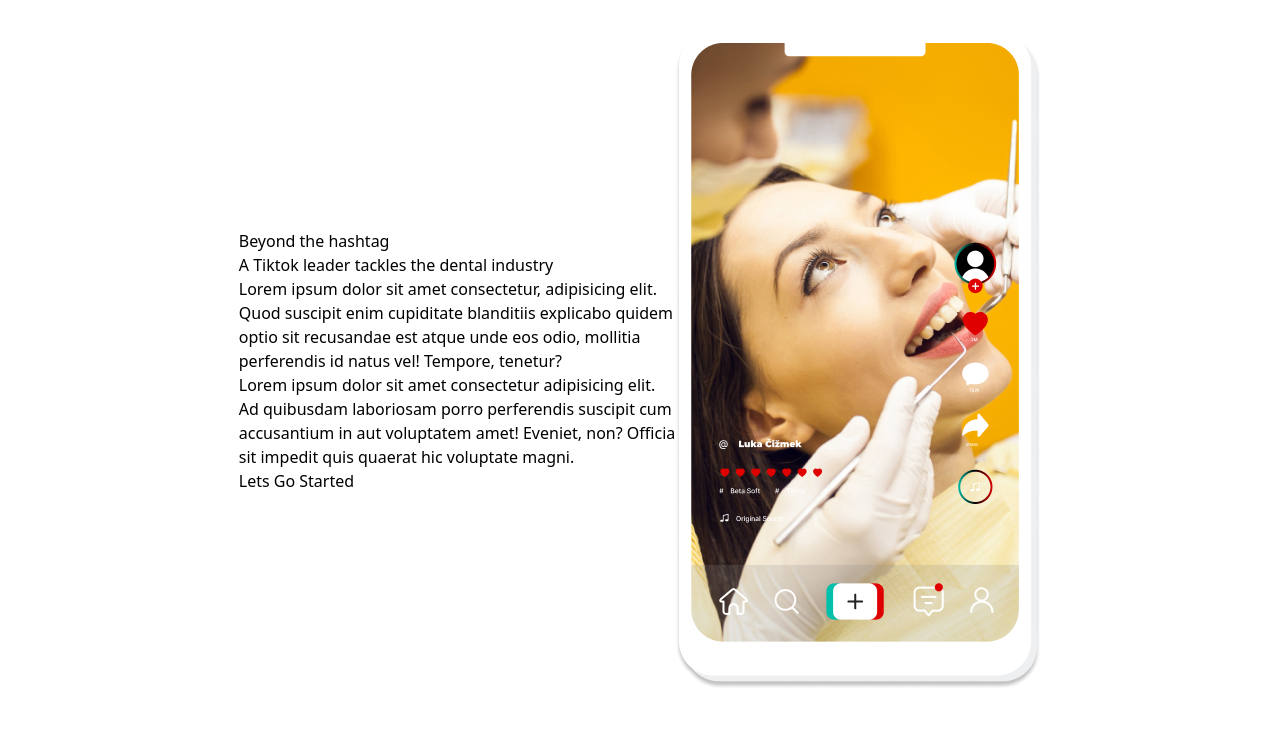
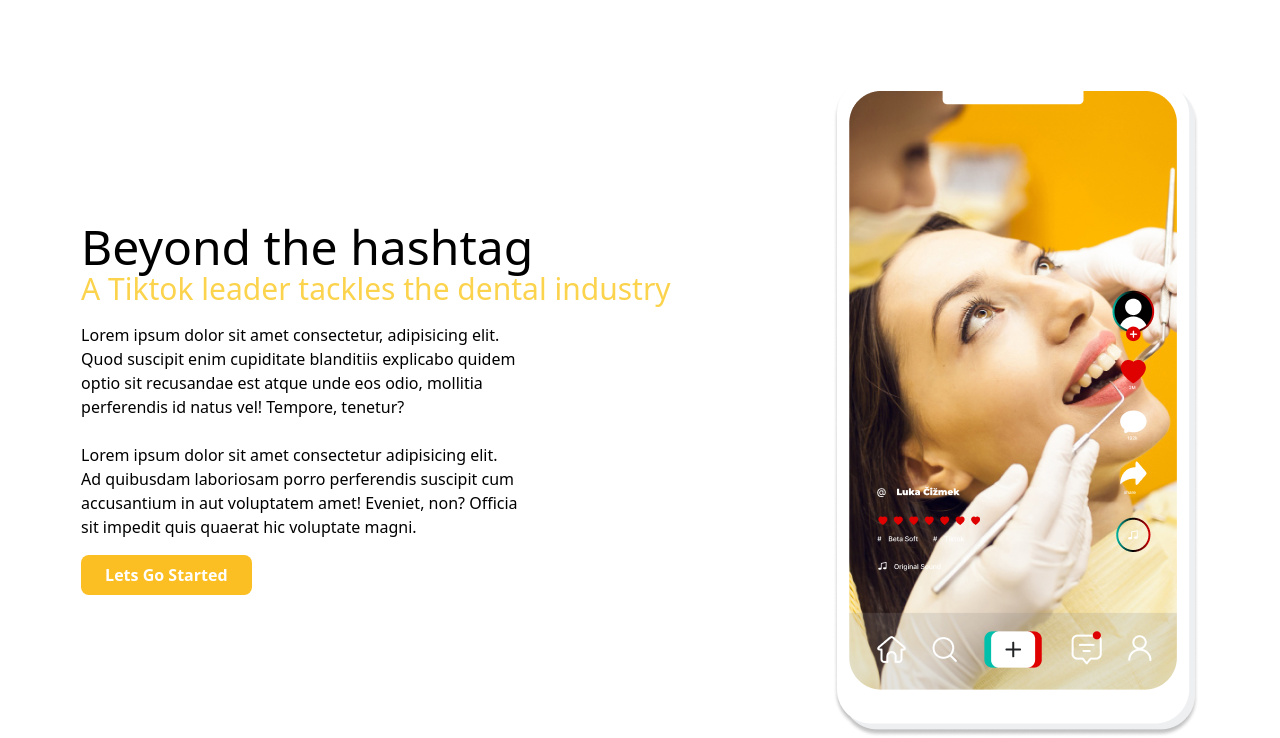
Before and after one commit to abdunnoorfaheem/HealthyGumsClinic, a plain HTML site: page index.html in a window 1280 px wide. Shown: the part 683-1421 px from the top of the page. Before the commit the page ends 1373 px from the top, so only its background shows below. Drawn offline with nearby package versions, Linux system fonts and the light colour scheme.

Commit message:
beyond the hashtag section added

```diff
--- a/index.html
+++ b/index.html
@@ -36,7 +36,7 @@
     </header>
 
     <main class="max-w-screen-2xl mx-auto">
-        <section class="md:flex justify-between items-center mb-8">
+        <section class="md:flex justify-between items-center mb-20">
             <div>
                 <h1 class="text-4xl md:text-8xl mb-4">Lorem ipsum is <br> simply dummy text</h1>
                 <h3 class="text-2xl md:text-4xl">Get Expert help From</h3>
@@ -48,14 +48,14 @@
             </div>
         </section>
 
-        <section class="flex justify-center items-center">
+        <section class="md:flex justify-around items-center">
             <div class="">
-                <h3>Beyond the hashtag</h3>
-                <h4>A Tiktok leader tackles the dental industry</h4>
-                <p>Lorem ipsum dolor sit amet consectetur, adipisicing elit. <br> Quod suscipit enim cupiditate blanditiis explicabo quidem <br> optio sit recusandae est atque unde eos odio, mollitia <br> perferendis id natus vel! Tempore, tenetur?</p>
-                <p>Lorem ipsum dolor sit amet consectetur adipisicing elit. <br> Ad quibusdam laboriosam porro perferendis suscipit cum <br> accusantium in aut voluptatem amet! Eveniet, non? Officia <br> sit impedit quis quaerat hic voluptate magni.</p>
+                <h3 class="text-2xl md:text-5xl">Beyond the hashtag</h3>
+                <h4 class="text-xl md:text-3xl text-amber-300 mb-4">A Tiktok leader tackles the dental industry</h4>
+                <p>Lorem ipsum dolor sit amet consectetur, adipisicing elit. <br> Quod suscipit enim cupiditate blanditiis explicabo quidem <br> optio sit recusandae est atque unde eos odio, mollitia <br> perferendis id natus vel! Tempore, tenetur?</p> <br>
+                <p class="mb-4">Lorem ipsum dolor sit amet consectetur adipisicing elit. <br> Ad quibusdam laboriosam porro perferendis suscipit cum <br> accusantium in aut voluptatem amet! Eveniet, non? Officia <br> sit impedit quis quaerat hic voluptate magni.</p>
 
-                <button>Lets Go Started</button>
+                <button class="bg-amber-400 text-white px-6 py-2 rounded-lg font-bold">Lets Go Started</button>
 
             </div>
             <div>
```
